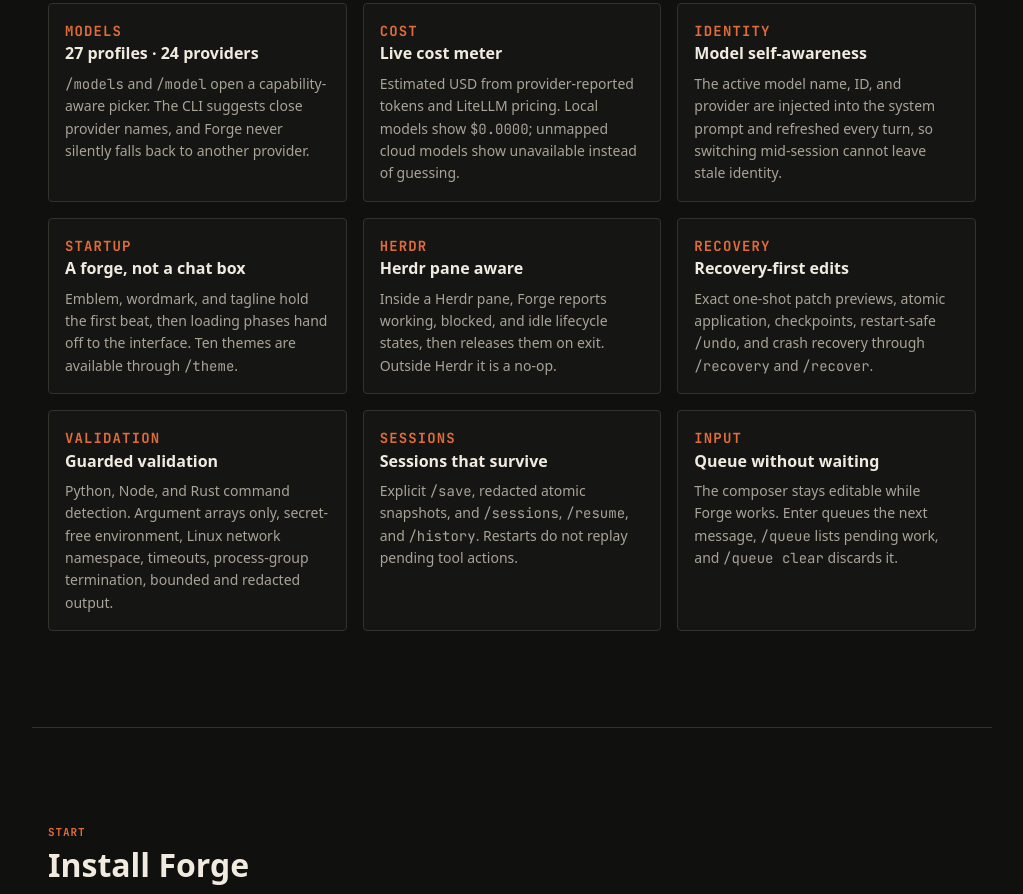
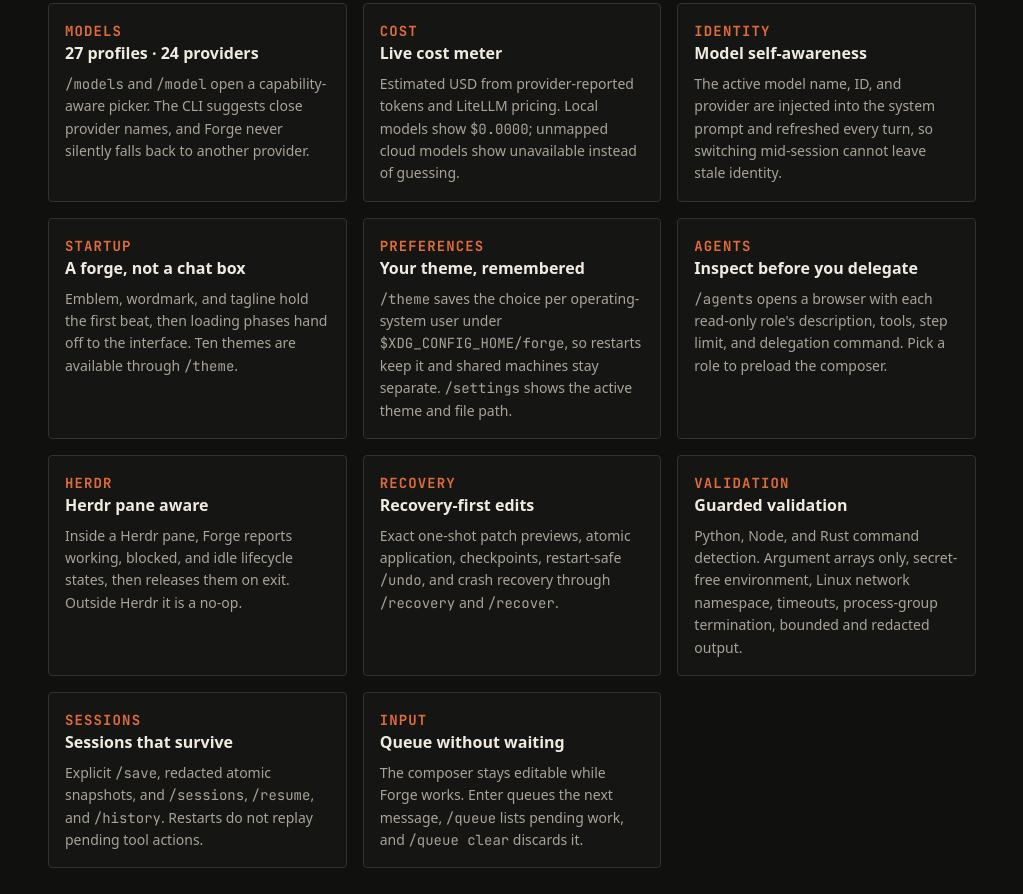
Before and after one commit to Chenboda01/Forge-AI, a plain HTML site: page site/index.html in a window 1280 px wide. Shown: the part 1426-2320 px from the top of the page, without its empty margins (128-1151 px from the left). Drawn offline with Linux system fonts and the light colour scheme.

Commit message:
Document saved preferences and subagent browsing

```diff
--- a/site/index.html
+++ b/site/index.html
@@ -120,6 +120,18 @@
           <p class="latest-kicker">Startup</p>
           <h3>A forge, not a chat box</h3>
           <p>Emblem, wordmark, and tagline hold the first beat, then loading phases hand off to the interface. Ten themes are available through <code>/theme</code>.</p>
+        </article>
+
+        <article class="latest-card">
+          <p class="latest-kicker">Preferences</p>
+          <h3>Your theme, remembered</h3>
+          <p><code>/theme</code> saves the choice per operating-system user under <code>$XDG_CONFIG_HOME/forge</code>, so restarts keep it and shared machines stay separate. <code>/settings</code> shows the active theme and file path.</p>
+        </article>
+
+        <article class="latest-card">
+          <p class="latest-kicker">Agents</p>
+          <h3>Inspect before you delegate</h3>
+          <p><code>/agents</code> opens a browser with each read-only role's description, tools, step limit, and delegation command. Pick a role to preload the composer.</p>
         </article>
 
         <article class="latest-card">
@@ -286,8 +298,8 @@
         </div>
         <div class="cap-card">
           <h3>Read-only subagents</h3>
-          <p>Explore and Reviewer receive isolated history, filtered read-only tools, fixed step limits, and no recursive delegation. Their reports come back as evidence.</p>
-          <span class="cap-evidence">tests/test_subagents.py</span>
+          <p>Explore and Reviewer receive isolated history, filtered read-only tools, fixed step limits, and no recursive delegation. <code>/agents</code> browses each role before delegating, and reports come back as evidence.</p>
+          <span class="cap-evidence">tests/test_subagents.py · tests/test_tui.py</span>
         </div>
         <div class="cap-card">
           <h3>Project intelligence</h3>
@@ -301,8 +313,8 @@
         </div>
         <div class="cap-card">
           <h3>Terminal UX</h3>
-          <p>A responsive Textual interface with a command palette, type-ahead queueing, ten themes, <code>/fast</code> speed profiles, <code>/asn</code> step estimation, and live progress and EFT.</p>
-          <span class="cap-evidence">tests/test_tui.py · tests/test_themes.py</span>
+          <p>A responsive Textual interface with a command palette, type-ahead queueing, ten themes saved per user, a subagent browser, <code>/fast</code> speed profiles, <code>/asn</code> step estimation, and live progress and EFT.</p>
+          <span class="cap-evidence">tests/test_tui.py · tests/test_themes.py · tests/test_preferences.py</span>
         </div>
       </div>
     </section>
@@ -326,7 +338,7 @@
         <div class="command-row"><dt><code>/sessions</code></dt><dd>List saved sessions</dd></div>
         <div class="command-row"><dt><code>/resume</code></dt><dd>Resume a saved session</dd></div>
         <div class="command-row"><dt><code>/history</code></dt><dd>Show conversation history</dd></div>
-        <div class="command-row"><dt><code>/agents</code></dt><dd>List available subagents</dd></div>
+        <div class="command-row"><dt><code>/agents [NAME]</code></dt><dd>Browse subagents or inspect one role's tools and limits</dd></div>
         <div class="command-row"><dt><code>/agent</code></dt><dd>Delegate an objective to a subagent</dd></div>
         <div class="command-row"><dt><code>/checkpoints</code></dt><dd>List every patch checkpoint and its ID</dd></div>
         <div class="command-row"><dt><code>/checkpoint</code></dt><dd>Alias for /checkpoints</dd></div>
@@ -338,7 +350,8 @@
         <div class="command-row"><dt><code>/queue [clear]</code></dt><dd>List or clear queued messages</dd></div>
         <div class="command-row"><dt><code>/asn TASK</code></dt><dd>Estimate the steps a task needs</dd></div>
         <div class="command-row"><dt><code>/fast</code></dt><dd>Select a speed profile</dd></div>
-        <div class="command-row"><dt><code>/theme</code></dt><dd>Select a theme</dd></div>
+        <div class="command-row"><dt><code>/theme</code></dt><dd>Select a theme; saved per user</dd></div>
+        <div class="command-row"><dt><code>/settings</code></dt><dd>Show saved preferences and their path</dd></div>
         <div class="command-row"><dt><code>/clear</code></dt><dd>Clear the conversation display</dd></div>
         <div class="command-row"><dt><code>/exit</code></dt><dd>Exit Forge</dd></div>
       </dl>
```
Also changed, not shown: README.md.
